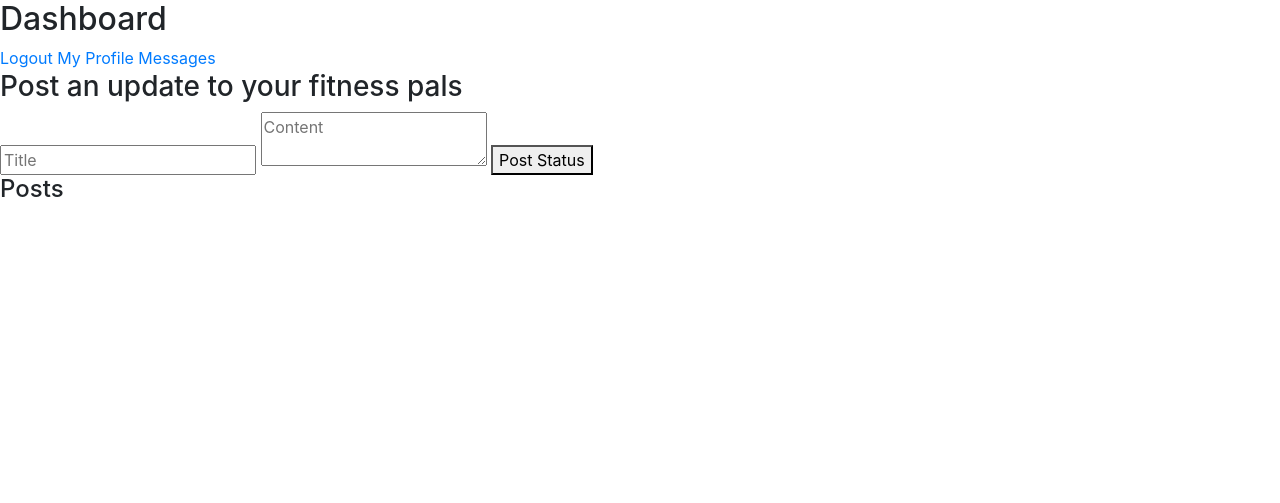
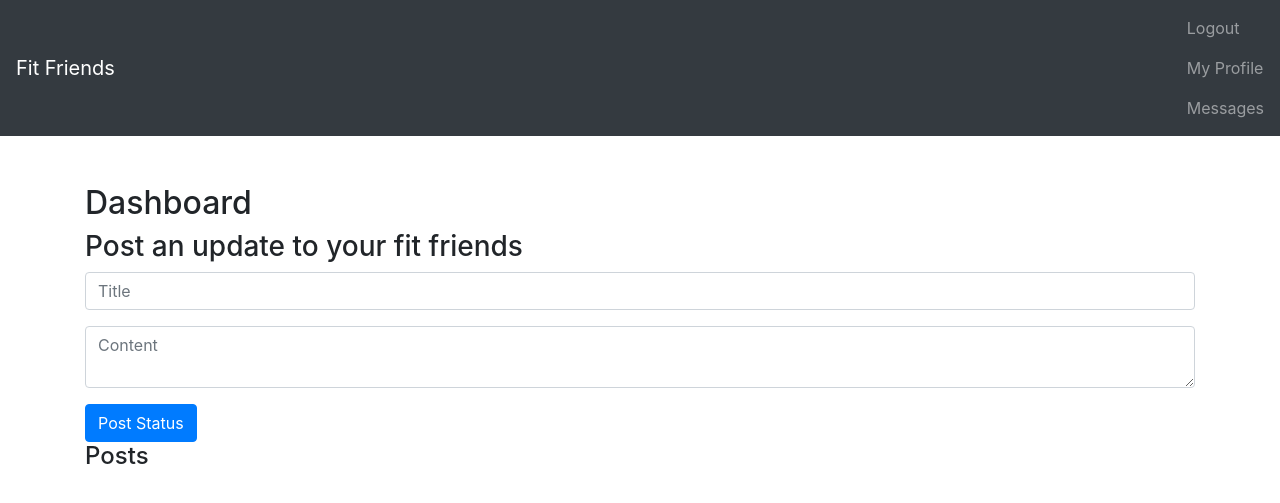
Before and after one commit to abikirkham/FitFriends, a Django app: page /dashboard/ in a window 1280 px wide. Shown: the top 503 px of the page. Run offline with Django 3.2, Linux system fonts and the light colour scheme; the visitor is signed in with stand-in values (Sample User, id 1); data that the repository does not hold is empty; some libraries are stand-ins or nearby versions.

Commit message:
add bootstrap styles to dashboard and update post comment in views

```diff
--- a/social/templates/dashboard.html
+++ b/social/templates/dashboard.html
@@ -5,36 +5,55 @@
     <link href="https://maxcdn.bootstrapcdn.com/bootstrap/4.5.2/css/bootstrap.min.css" rel="stylesheet">
 </head>
 <body>
+    <nav class="navbar navbar-dark bg-dark">
+        <a class="navbar-brand" href="#">Fit Friends</a>
+        <ul class="navbar-nav ml-auto">
+            <li class="nav-item">
+                <a class="nav-link" href="{% url 'logout' %}">Logout</a>
+            </li>
+            <li class="nav-item">
+                <a class="nav-link" href="{% url 'profile' user.username %}">My Profile</a>
+            </li>
+            <li class="nav-item">
+                <a class="nav-link" href="{% url 'messages' %}">Messages</a>
+            </li>
+        </ul>
+    </nav>
+    <div class="container mt-5">
         <h2>Dashboard</h2>
-    <a href="{% url 'logout' %}">Logout</a>
-    <a href="{% url 'profile' user.username %}">My Profile</a>
-    <a href="{% url 'messages' %}">Messages</a>
-    <h3>Post an update to your fitness pals</h2>
+        <h3>Post an update to your fit friends</h3>
         <form method="post">
             {% csrf_token %}
-        <input type="text" name="title" placeholder="Title">
-        <textarea name="content" placeholder="Content"></textarea>
-        <button type="submit" name="post_status">Post Status</button>
+            <div class="form-group">
+                <input type="text" class="form-control" name="title" placeholder="Title">
+            </div>
+            <div class="form-group">
+                <textarea class="form-control" name="content" placeholder="Content"></textarea>
+            </div>
+            <button type="submit" class="btn btn-primary" name="post_status">Post Status</button>
         </form>
         <h4>Posts</h4>
-    <ul>
+        <ul class="list-group">
             {% for post in posts %}
-        <li>
+                <li class="list-group-item">
                     <strong><a href="{% url 'profile' post.author.username %}">{{ post.title }}</a></strong> by <a href="{% url 'profile' post.author.username %}">{{ post.author.username }}</a> on {{ post.created_at|date:"F d, Y H:i" }}<br>
                     {{ post.content }}<br>
                     <form method="post">
                         {% csrf_token %}
                         <input type="hidden" name="post_id" value="{{ post.id }}">
-                <textarea name="content" placeholder="Comment"></textarea>
-                <button type="submit" name="post_comment">Post Comment</button>
+                        <div class="form-group">
+                            <textarea class="form-control" name="content" placeholder="Comment"></textarea>
+                        </div>
+                        <button type="submit" class="btn btn-primary" name="post_comment">Post Comment</button>
                     </form>
                     <form method="post">
                         {% csrf_token %}
                         <input type="hidden" name="post_id" value="{{ post.id }}">
-                <button type="submit" name="like_post">{% if request.user in post.likes.all %}Unlike{% else %}Like{% endif %}</button>
+                        <button type="submit" class="btn btn-primary" name="like_post">{% if request.user in post.likes.all %}Unlike{% else %}Like{% endif %}</button>
                     </form>
                 </li>
             {% endfor %}
         </ul>
+    </div>
 </body>
 </html>
--- a/social/views.py
+++ b/social/views.py
@@ -5,6 +5,8 @@ from django.contrib.auth.models import User
 from django.contrib import messages
 from .forms import UserRegisterForm, UserUpdateForm, ProfileUpdateForm
 from .models import Post, Profile, Message
+from .models import Post, Like, Comment
+
 
 def register(request):
     if request.method == 'POST':
@@ -75,6 +77,8 @@ def dashboard(request):
             like, created = Like.objects.get_or_create(post=post, user=request.user)
             if not created:
                 like.delete()
+        return redirect('dashboard')  # Redirect to the dashboard page after processing the form
+
     posts = Post.objects.all()
     return render(request, 'dashboard.html', {'posts': posts})
 
```
Also changed, not shown: social/templates/login.html (+7 -2 lines). Lines whose indentation alone changed are shown as unchanged.
